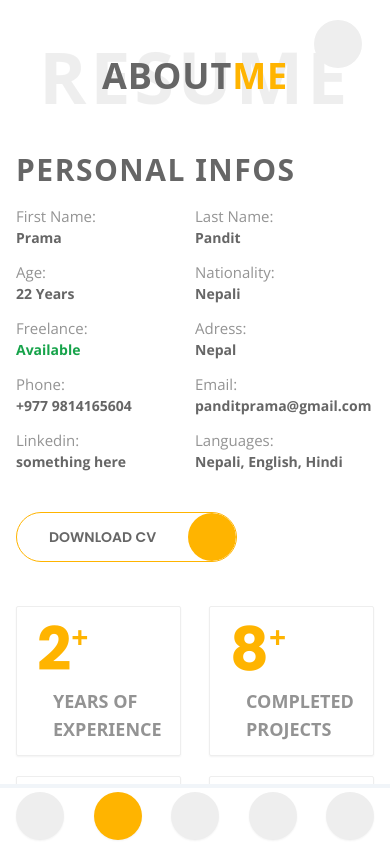
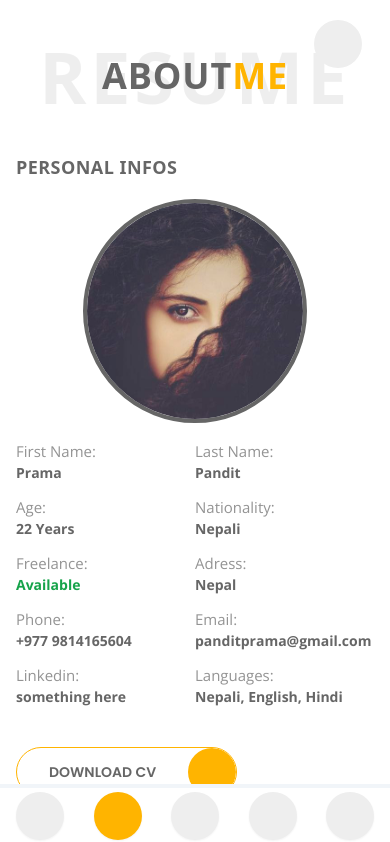
Before and after one commit to prama12/Portfolio-next, a Next.js app: page /about in a window 390 px wide. Shown: the top 842 px of the page. Built offline with nearby package versions, Linux system fonts and the light colour scheme.

Commit message:
changing on home page

```diff
--- a/components/about/PersonalInfo.jsx
+++ b/components/about/PersonalInfo.jsx
@@ -10,6 +10,7 @@ import skills from "../data/skills";
 import { education, experience } from "../data/experienceeducation";
 import EducationCard from "../commen/EducationCard";
 import { useRef, useEffect, useState } from "react";
+import Image from "next/image";
 
 const PersonalInfo = () => {
   const skillref = useRef();
@@ -29,6 +30,17 @@ const PersonalInfo = () => {
           <div className=" flex flex-col gap-4">
             <div>
               <Header title="Personal Infos" />
+            </div>
+            <div className="flex sm:hidden w-full items-center justify-center">
+              <div className="w-56 border-4 border-primary-dark dark:border-gray-600 relative h-56 rounded-full overflow-hidden">
+                <Image
+                  src="/static/images/profile.jpg"
+                  layout="fill"
+                  objectFit="cover"
+                  alt="image"
+                  quality={100}
+                />
+              </div>
             </div>
             <div className="grid grid-cols-2 gap-y-3">
               {Object.keys(about).map((key, index) => {
--- a/components/commen/Header.jsx
+++ b/components/commen/Header.jsx
@@ -1,11 +1,11 @@
-import React from 'react'
+import React from "react";
 
 const Header = ({ title }) => {
-    return (
-        <div className=' text-primary-dark dark:text-primary-light font-bold  text-3xl tracking-wider '>
-            {title.toUpperCase()}
-        </div>
-    )
-}
+  return (
+    <div className=" text-primary-dark uppercase dark:text-primary-light font-bold text-lg sm:text-2xl leading-[31px] md:text-[26px] tracking-wide ">
+      {title}
+    </div>
+  );
+};
 
-export default Header
+export default Header;
--- a/components/home/Hero.jsx
+++ b/components/home/Hero.jsx
@@ -13,10 +13,10 @@ const Hero = () => {
   return (
     <>
       <AnimateLayout>
-        <div className="  relative background-dark animation xl:h-screen xl:overflow-hidden w-full">
-          <div className="relative w-full pt-20 pb-32 xl:py-10 w-padding h-full flex xl:flex-row flex-col gap-10 xl:gap-24 items-center">
-            <div className="w-80 hidden xl:flex absolute left-0 items-center bg-primary-yellow h-full w-padding custom-clippath"></div>
-            <div className="relative z-10 xl:h-full xl:w-7/12 w-60 h-60 rounded-full xl:rounded-3xl shadow shadow-gray-700 overflow-hidden">
+        <div className="  relative animation lg:h-screen lg:overflow-hidden w-full sm:w-[500px] md:w-[700px] mx-auto lg:w-full">
+          <div className="relative w-full pt-20 pb-32 lg:py-10 w-padding h-full flex lg:flex-row flex-col gap-10 lg:gap-5 xl:gap-24 items-center">
+            <div className="w-80 hidden lg:flex absolute left-0 items-center bg-primary-yellow h-full w-padding custom-clippath"></div>
+            <div className="relative z-10 lg:h-full lg:w-8/12 xl:w-7/12 w-60 h-60 rounded-full lg:rounded-3xl shadow shadow-gray-700 overflow-hidden">
               <Image
                 src="/static/images/profile.jpg"
                 layout="fill"
@@ -28,8 +28,8 @@ const Hero = () => {
 
             {/* text  */}
             <div className="flex w-full items-center justify-center">
-              <div className="flex w-full lg:w-[600px]  justify-center items-center xl:items-start xl:justify-start flex-col gap-5">
-                <div className="font-bold flex flex-col content-center  uppercase font-Poppins tracking-wide text-xl sm:text-3xl md:leading-[52px] md:text-[42px] ">
+              <div className="flex w-full lg:w-[500px]  justify-center items-center lg:items-start lg:justify-start flex-col gap-5">
+                <div className="font-bold flex flex-col items-center lg:items-start  uppercase font-Poppins tracking-wide text-xl sm:text-3xl md:leading-[52px] md:text-[42px] ">
                   <span className="text-primary-yellow flex items-center">
                     <span className="hidden xl:flex">-</span> I am Prama Pandit.
                   </span>
@@ -38,7 +38,7 @@ const Hero = () => {
                     web developer
                   </span>
                 </div>
-                <div className="text-primary-dark md:leading-9 text-center xl:text-left text-xs sm:text-sm md:text-base font-OpenSans dark:text-primary-light ">
+                <div className="text-primary-dark leading-5 md:leading-9 text-center lg:text-left text-xs sm:text-sm md:text-base font-OpenSans dark:text-primary-light ">
                   I am a Frontend|Web developer from Nepal focused on crafting
                   clean & user‑friendly experiences and robust systems, I am
                   passionate about building excellent software that improves the
```
